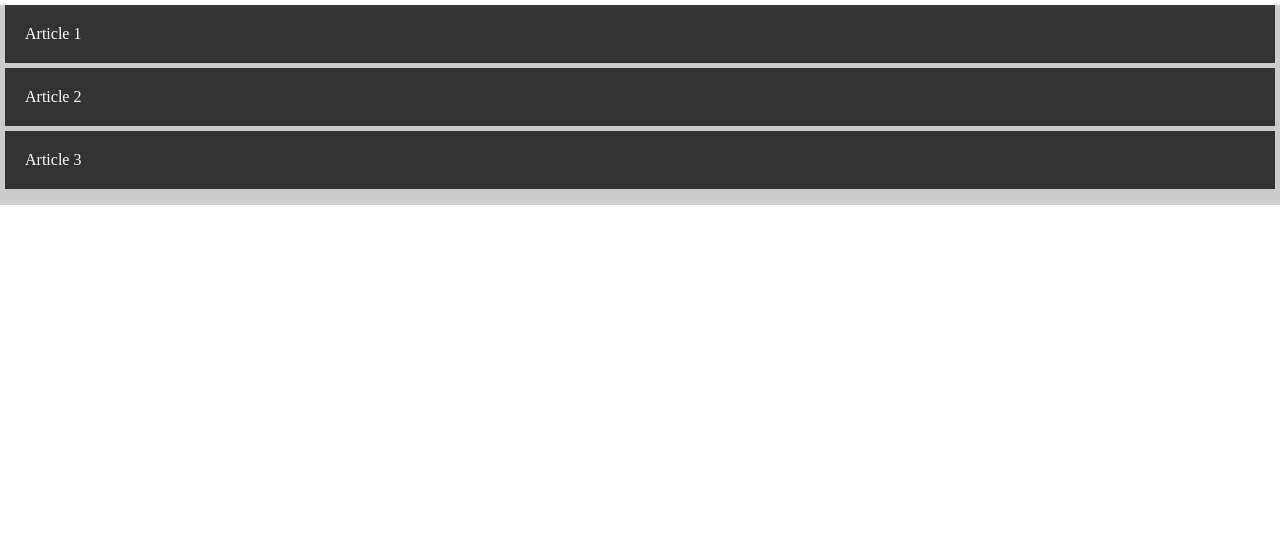
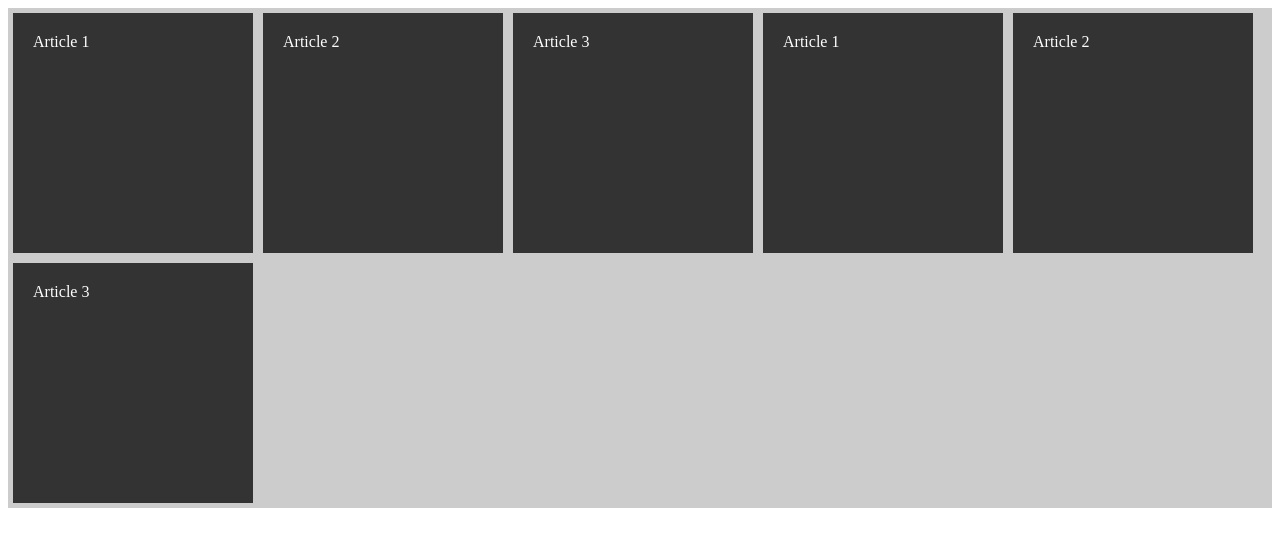
Before and after one commit to LeonardoSoaresNunes/Desenvolvendo-Site-Com-FlexBox, a plain HTML site: page index.html in a window 1280 px wide. Drawn offline with Linux system fonts and the light colour scheme.

Commit message:
Atualizações Simples do Projeto

```diff
--- a/css/style.css
+++ b/css/style.css
@@ -1,16 +1,36 @@
-*{
+{
     margin: 0px;
     padding: 0px;
+
 
 }
 .conteiner{
     background-color: #ccc;
-    height: 200px;
+    height: 500px;
+    display: flex;
+    flex-direction:row; /* column |  column-reverse | row-reverse */
+    flex-wrap:wrap;
+    /* wrap | wrap-reverse*/
+    /* flex-flow:wrap; */
+
+    justify-content: flex-start;
+    /* flex-start | flex-end  |    center  | space-around  | space-between  |   |  */
+
+    align-items:stretch;
+    /* flex-start | flex-end  |  center|baseline  alinaha de acordo com o conteudo */
+
+    align-content:stretch;
+     /* flex-start | flex-end  |  center|space-betwen | space-around  |stretch  */
+
 }
+
+/* Esse é um comentario em Css  */
 
 .item {
     background-color: #333;
     color: #fff;
     padding: 20px;
     margin: 5px;
+    width: 200px;
+
 }
--- a/index.html
+++ b/index.html
@@ -4,7 +4,10 @@
     <meta charset="UTF-8">
     <meta http-equiv="X-UA-Compatible" content="IE=edge">
     <meta name="viewport" content="width=device-width, initial-scale=1.0">
-    <title>website Html5 and Css</title>
+   <title>website Html5 and Css</title>
+
+   <!--Esse é um Comentario em Html-->
+
     <link rel="stylesheet" href="css/style.css"
 </head>
 
@@ -21,6 +24,17 @@
             Article 3
         </article>
 
+        <article class="item article-1">
+            Article 1
+        </article>
+        <article class="item article-2">
+            Article 2
+        </article>
+        <article class="item article-3">
+            Article 3
+        </article>
+
+
     </section>
 
 
```
